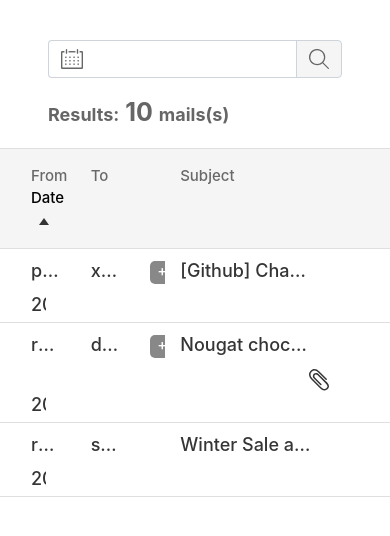
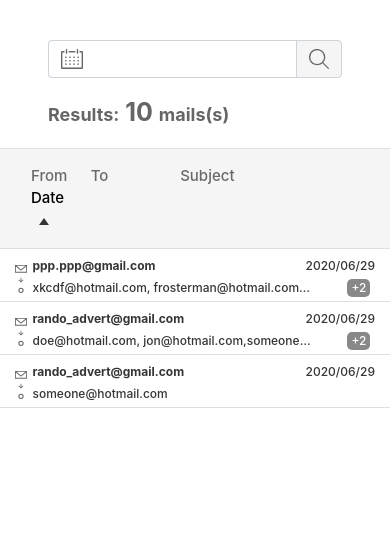
Before and after one commit to Humzabj/email-client-example, a React (Create React App) app: page / in a window 390 px wide. Shown: the top 536 px of the page. Built offline with nearby package versions, Linux system fonts and the light colour scheme.

Commit message:
Added completely different html for mobile view. Media queries for selecting display options

```diff
--- a/src/components/MailList/MailList.css
+++ b/src/components/MailList/MailList.css
@@ -59,6 +59,32 @@
     fill: #353535;
 }
 
+@media only screen and (max-width: 768px) {
+    .mail-item-text {
+        font-size: 12px !important;
+    }
+    .mobile-content {
+        display: flex;
+    }
+    .desktop-content {
+        display: none;
+    }
+}
+
+@media only screen and (min-width: 769px) {
+    .mobile-content {
+        display: none;
+    }
+}
+
+.text-bold {
+    font-weight: bold !important;
+}
+
+/* .content-gap {
+    margin-top: 10px;
+} */
+
 .mail-item-text {
     color: #353535;
     white-space: nowrap;
@@ -66,6 +92,16 @@
     text-overflow: ellipsis;
     font-size: 18px;
     font-weight: 500;
+}
+
+.recipient-count-tag-mobile {
+    display: inline-block;
+    color: white !important;
+    background-color: #888888;
+    border-radius: 5px;
+    padding-left: 4px;
+    padding-right: 4px;
+    font-size: 12px;
 }
 
 .recipient-count-tag {
--- a/src/components/MailList/MailList.js
+++ b/src/components/MailList/MailList.js
@@ -4,6 +4,7 @@ import './MailList.css';
 import {MockMails} from './MockMails';
 import mailArchiverLogo from '../../assets/images/logo.png';
 import filterArrowIcon from '../../assets/images/icon_arrow01.svg';
+import MailRecipientIcon from '../../assets/images/icon_mail_sp.svg';
 import AttachementIcon from '../../assets/images/icon_clip';
 
 const MailBody = props => {
@@ -31,7 +32,7 @@ const MailItem = props => {
     const countRecipients = mail => {
         let recipientCountElement = <div></div>;
         if (mail.recipient.length > 1)
-            recipientCountElement = <div className="recipient-count-tag">+{(mail.recipient.length - 1)}</div>;
+            recipientCountElement = <div className="recipient-count-tag-mobile">+{(mail.recipient.length - 1)}</div>;
         return recipientCountElement;
     }
 
@@ -49,7 +50,31 @@ const MailItem = props => {
             className="mail-item"
             onClick = {() => showBody()}
             >
-            <Row className="px-3 pt-2 pb-1 row">
+            <Row className="pt-2 pb-1 row mobile-content">
+                <Col xs={1} className="mt-2">
+                    <img alt="Mail Recipient" src={MailRecipientIcon} width="12"/>
+                </Col>
+                <Col xs={11} className="pl-0">
+                    <Row>
+                        <Col xs={8} className="mail-item-text text-bold">
+                            <span>{mail.sender}</span>
+                        </Col>
+                        <Col xs={4} className="mail-item-text text-right">
+                            <span>{mail.date}</span>
+                        </Col>
+                    </Row>
+                    <Row className="content-gap mt-1">
+                        <Col xs={10} className="mail-item-text">
+                            <span>{joinRecipients(mail)}</span>
+                        </Col>
+                        <Col xs={2} className="mail-item-text text-center">
+                            {countRecipients(mail)}
+                        </Col>
+                    </Row>
+                </Col>
+            </Row>
+            <Row className="px-3 pt-2 pb-1 row desktop-content">
+                {/* For desktop view */}
                 <Col xs={2} className="mail-item-text">
                     <span>{mail.sender}</span>
                 </Col>
@@ -66,6 +91,7 @@ const MailItem = props => {
                 <Col xs={1} className="mail-item-text">
                     <span>{mail.date}</span>
                 </Col>
+                {/* For desktop view */}
             </Row>
             <MailBody body={mail.body} isOpen={showBodyFlag}/>
         </Container>
```
